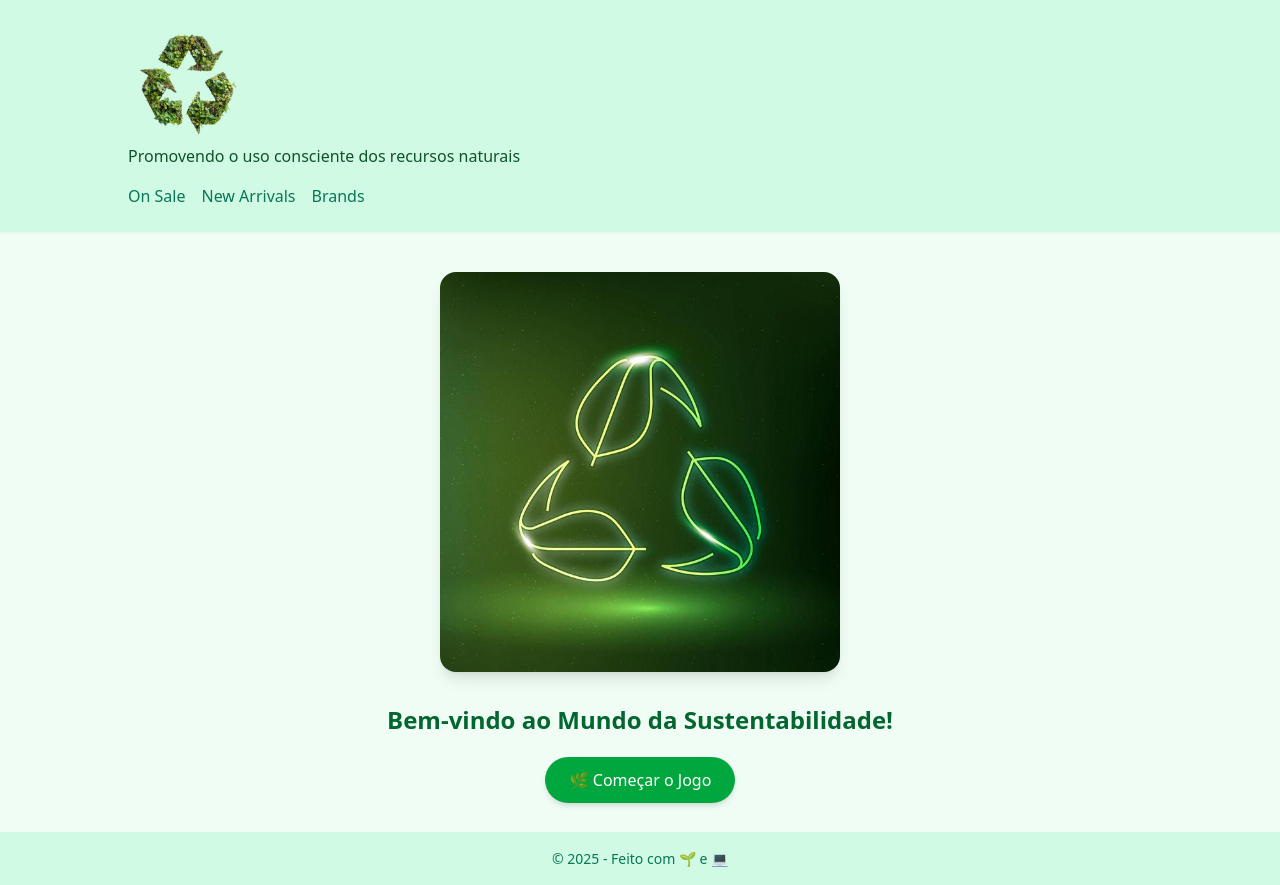
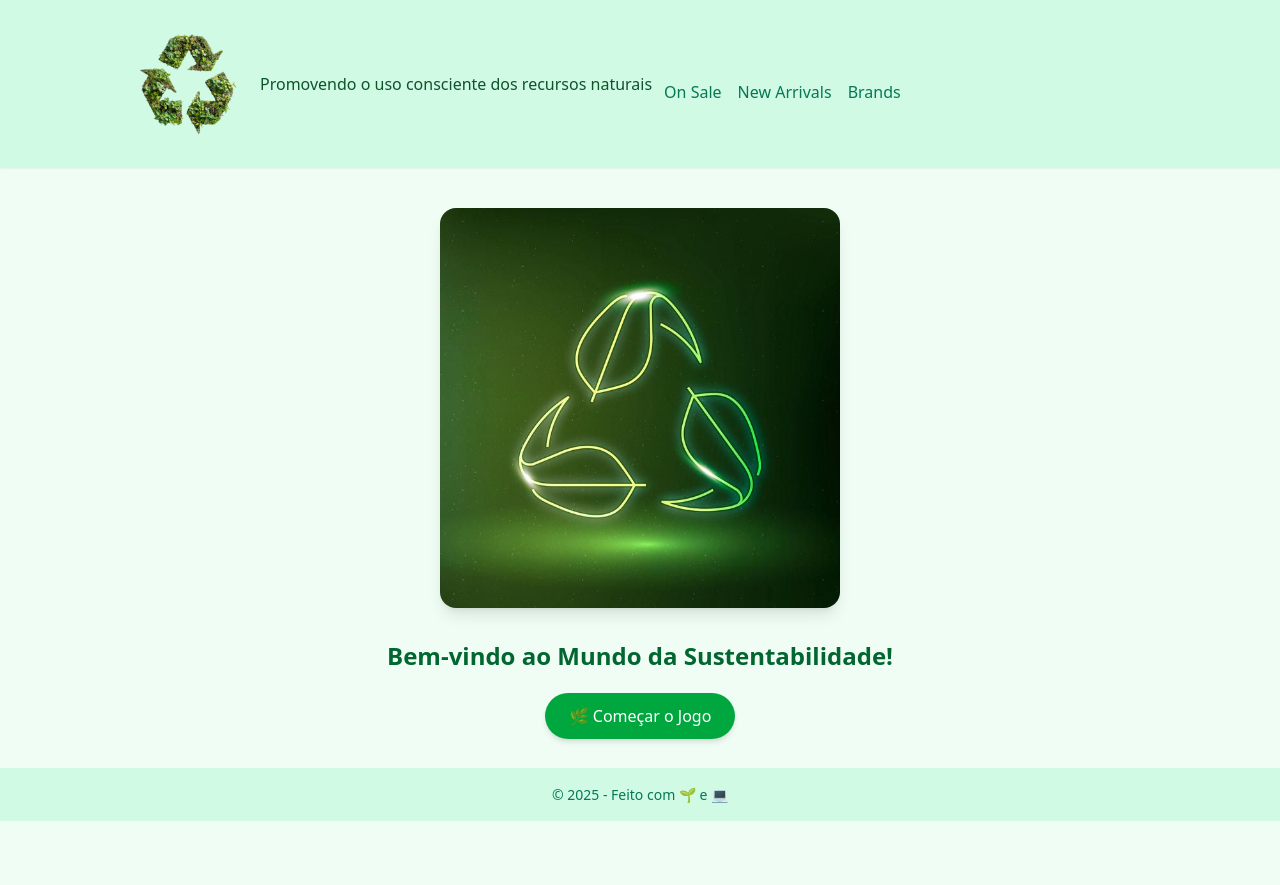
Before and after one commit to HonorioKelly/Jogo_Sustentavel, a Next.js app in the folder mini-jogos/: page / in a window 1280 px wide. After the commit the page ends 821 px from the top, so only its background shows below. Built offline with nearby package versions, Linux system fonts and the light colour scheme.

Commit message:
Atualização

```diff
--- a/mini-jogos/src/app/globals.css
+++ b/mini-jogos/src/app/globals.css
@@ -18,7 +18,11 @@
   .container {
     max-width: 64rem; /* max-w-4xl */
     margin: 0 auto; /* mx-auto */
+    display: flex;
+    align-items: center;
+    gap: 12px; /* espaço entre logo e texto */
   }
+
 
   .titulo {
     font-size: 1.875rem; /* text-3xl */
@@ -29,9 +33,13 @@
   }
 
   .subtitulo {
-    font-size: 0.875rem; /* text-sm */
+    font-size: 20px; /* text-sm */
     color: #065f46; /* text-green-800 */
     margin-top: 0.25rem; /* mt-1 */
+    display: flex;
+    align-items: center;
+    gap: 12px; /* espaço entre logo e texto */
+
   }
 
   .nav-menu {
```
